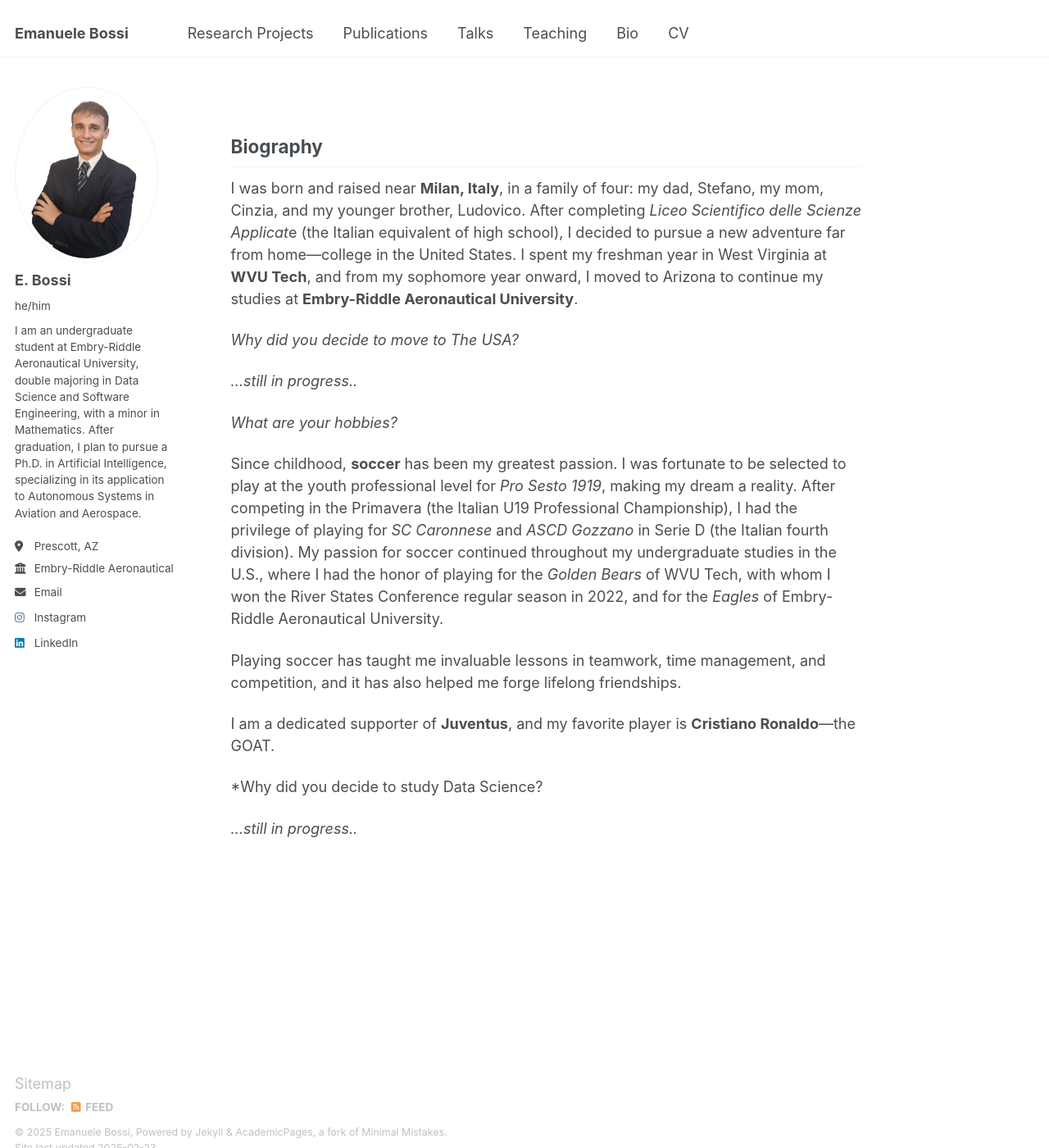
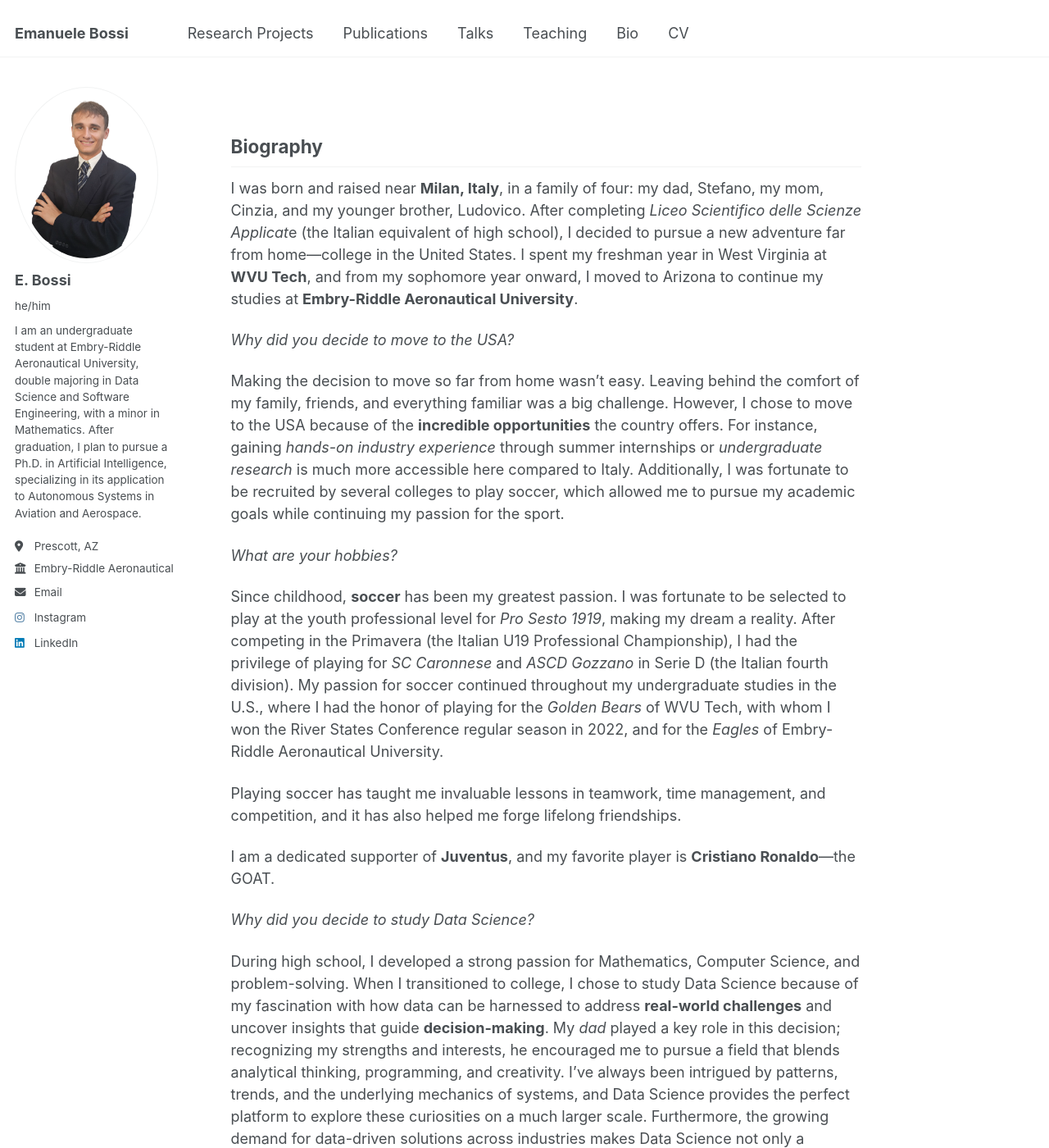
Before and after one commit to bossiemanuele/bossiemanuele.github.io, a Jekyll site: the page built from _pages/bio.md, in a window 1280 px wide and 1400 px high. Shown: the whole window at 82% size. Built offline with Jekyll 4.4.1, drawn with Linux system fonts in a browser that asks for light colours; some of the changed text lies outside the part shown.

Commit message:
Update bio.md

```diff
--- a/_pages/bio.md
+++ b/_pages/bio.md
@@ -10,9 +10,9 @@ redirect_from:
 
 I was born and raised near **Milan, Italy**, in a family of four: my dad, Stefano, my mom, Cinzia, and my younger brother, Ludovico. After completing *Liceo Scientifico delle Scienze Applicat*e (the Italian equivalent of high school), I decided to pursue a new adventure far from home—college in the United States. I spent my freshman year in West Virginia at **WVU Tech**, and from my sophomore year onward, I moved to Arizona to continue my studies at **Embry-Riddle Aeronautical University**.
 
-*Why did you decide to move to The USA?*
+*Why did you decide to move to the USA?*
 
-*...still in progress..*
+Making the decision to move so far from home wasn’t easy. Leaving behind the comfort of my family, friends, and everything familiar was a big challenge. However, I chose to move to the USA because of the **incredible opportunities** the country offers. For instance, gaining *hands-on industry experience* through summer internships or *undergraduate research* is much more accessible here compared to Italy. Additionally, I was fortunate to be recruited by several colleges to play soccer, which allowed me to pursue my academic goals while continuing my passion for the sport.
 
 *What are your hobbies?*
 
@@ -22,6 +22,10 @@ Playing soccer has taught me invaluable lessons in teamwork, time management, an
 
 I am a dedicated supporter of **Juventus**, and my favorite player is **Cristiano Ronaldo**—the GOAT.
 
-*Why did you decide to study Data Science?
+*Why did you decide to study Data Science?*
 
-*...still in progress..*
+During high school, I developed a strong passion for Mathematics, Computer Science, and problem-solving. When I transitioned to college, I chose to study Data Science because of my fascination with how data can be harnessed to address **real-world challenges** and uncover insights that guide **decision-making**. My *dad* played a key role in this decision; recognizing my strengths and interests, he encouraged me to pursue a field that blends analytical thinking, programming, and creativity. I’ve always been intrigued by patterns, trends, and the underlying mechanics of systems, and Data Science provides the perfect platform to explore these curiosities on a much larger scale. Furthermore, the growing demand for data-driven solutions across industries makes Data Science not only a dynamic field but also one with *significant potential for impact*.
+
+*What are your plans after graduation?*
+
+After graduation, I plan to further expand my knowledge in this field by pursuing a **Ph.D. in Artificial Intelligence**. I am particularly interested in contributing to the growth of AI, especially in its application to *safety-critical systems*. My primary focus is on **autonomous systems in aviation and aerospace**, where AI can play a crucial role in enhancing safety and reliability.
```
